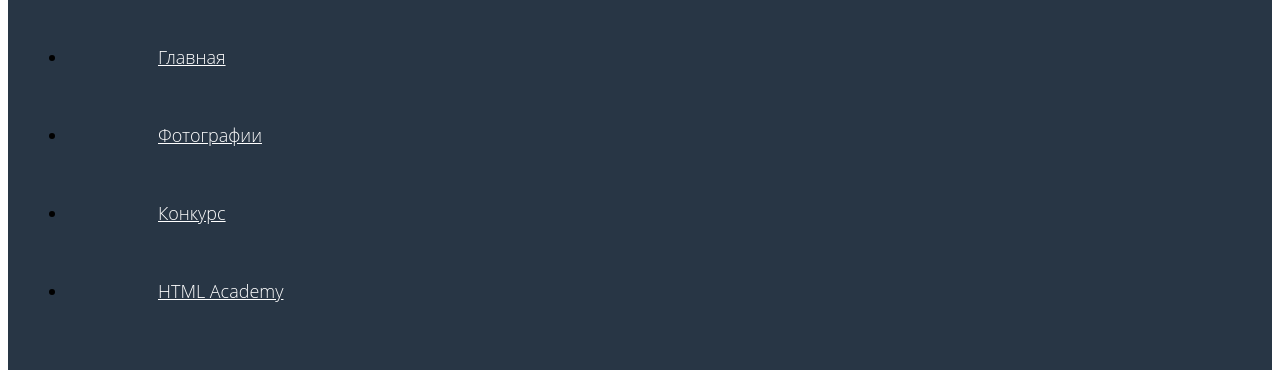
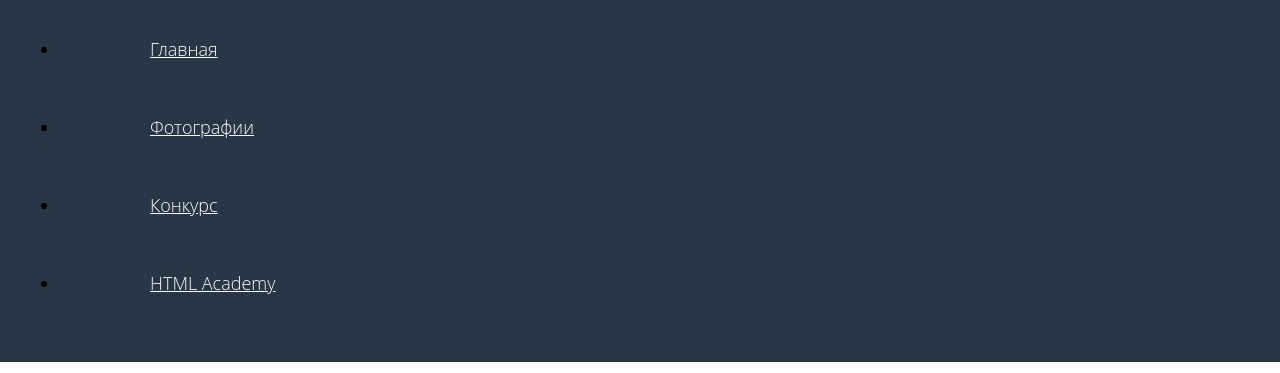
Before and after one commit to eugenekuprikov/621103-pink-16, a website: page source/form.html in a window 1280 px wide. Shown: the part 171-544 px from the top of the page. Drawn offline with nearby package versions, Linux system fonts and the light colour scheme; files that its build step writes are made by us from their sources.

Commit message:
Добавляем файл normalize.css и мета-теги

```diff
--- a/source/form.html
+++ b/source/form.html
@@ -4,6 +4,9 @@
     <meta charset="utf-8">
     <title>Форма</title>
     <link rel="stylesheet" type="text/css" href="../css/style.css">
+    <link rel="stylesheet" type="text/css" href="../css/normalize.css">
+    <meta name="viewport" content="width=device-width,initial-scale=1">
+    <meta name="format-detection" content="telephone=no">
   </head>
   <body>
 
```
